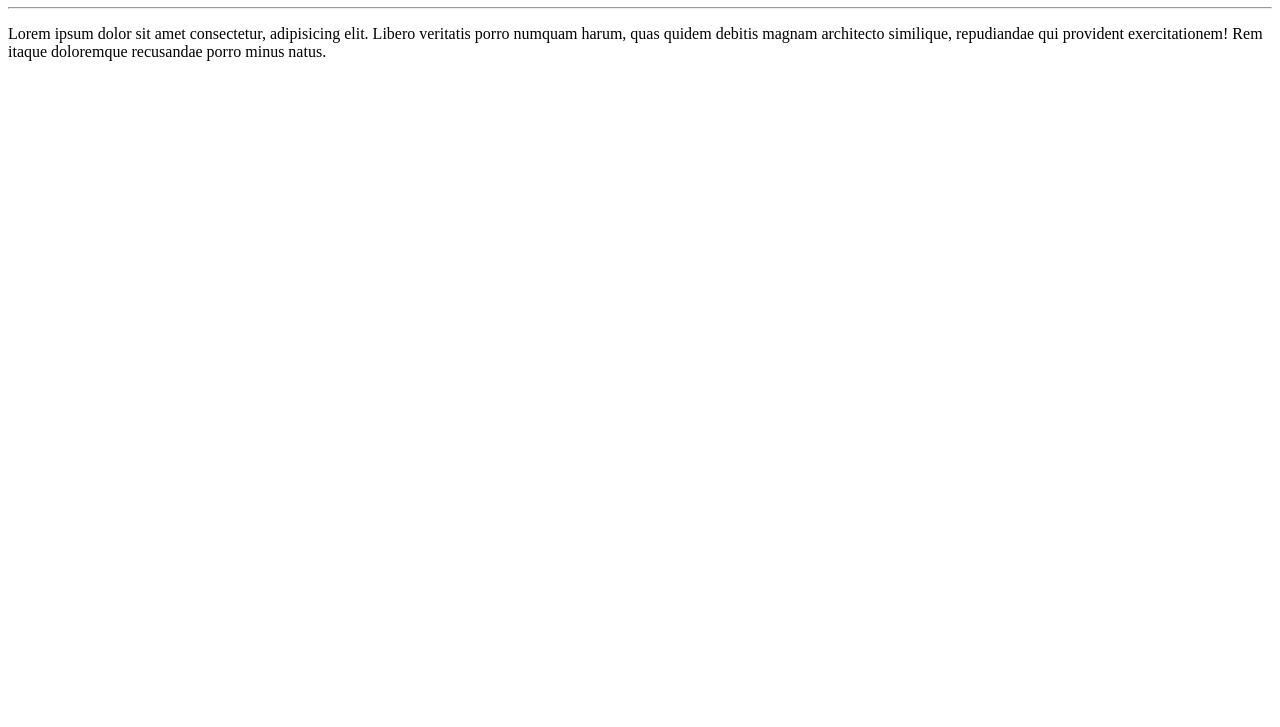
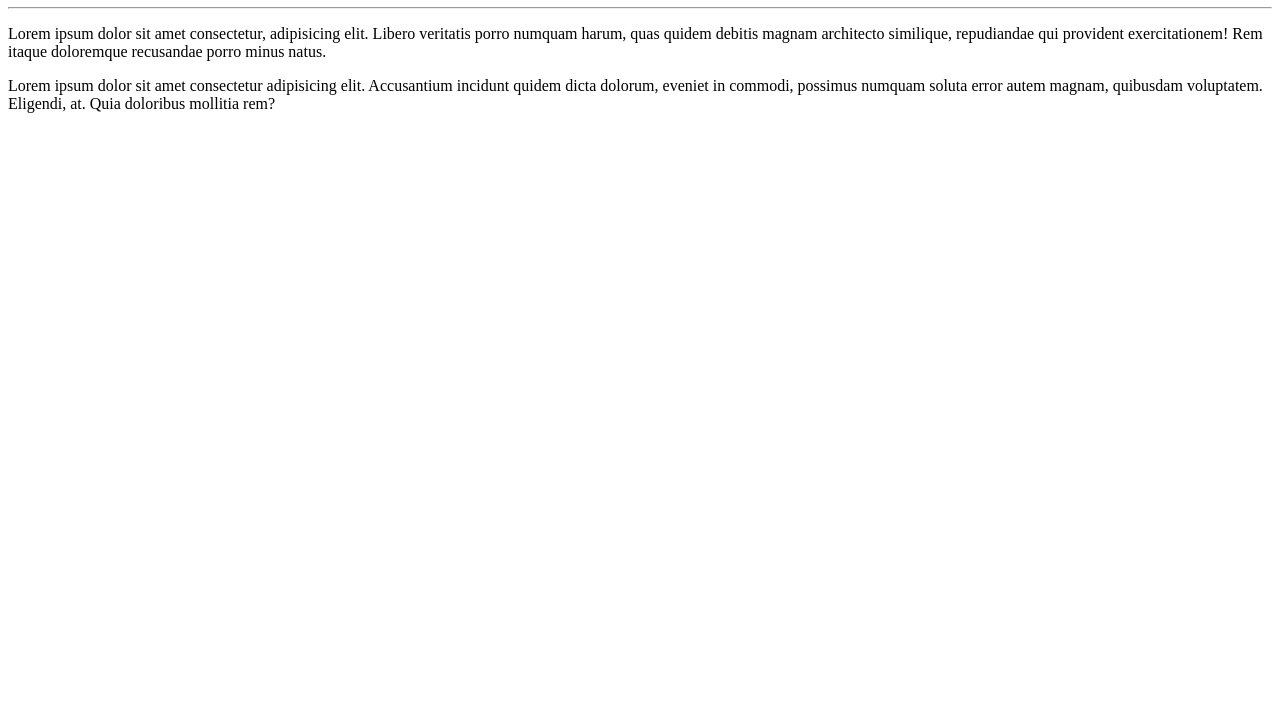
Before and after one commit to Andrews-Gomes/ola-mundo, a plain HTML site: page site-exemplo/index.html in a window 1280 px wide. Shown: the part 73-800 px from the top of the page. Drawn offline with Linux system fonts and the light colour scheme.

Commit message:
adicionei mais um lorem ao index

```diff
--- a/site-exemplo/index.html
+++ b/site-exemplo/index.html
@@ -11,6 +11,7 @@
    <h1>Olá, Mundo</h1>
     <hr>
     <p>Lorem ipsum dolor sit amet consectetur, adipisicing elit. Libero veritatis porro numquam harum, quas quidem debitis magnam architecto similique, repudiandae qui provident exercitationem! Rem itaque doloremque recusandae porro minus natus.</p>
+    <p>Lorem ipsum dolor sit amet consectetur adipisicing elit. Accusantium incidunt quidem dicta dolorum, eveniet in commodi, possimus numquam soluta error autem magnam, quibusdam voluptatem. Eligendi, at. Quia doloribus mollitia rem?</p>
 
 
 
```
